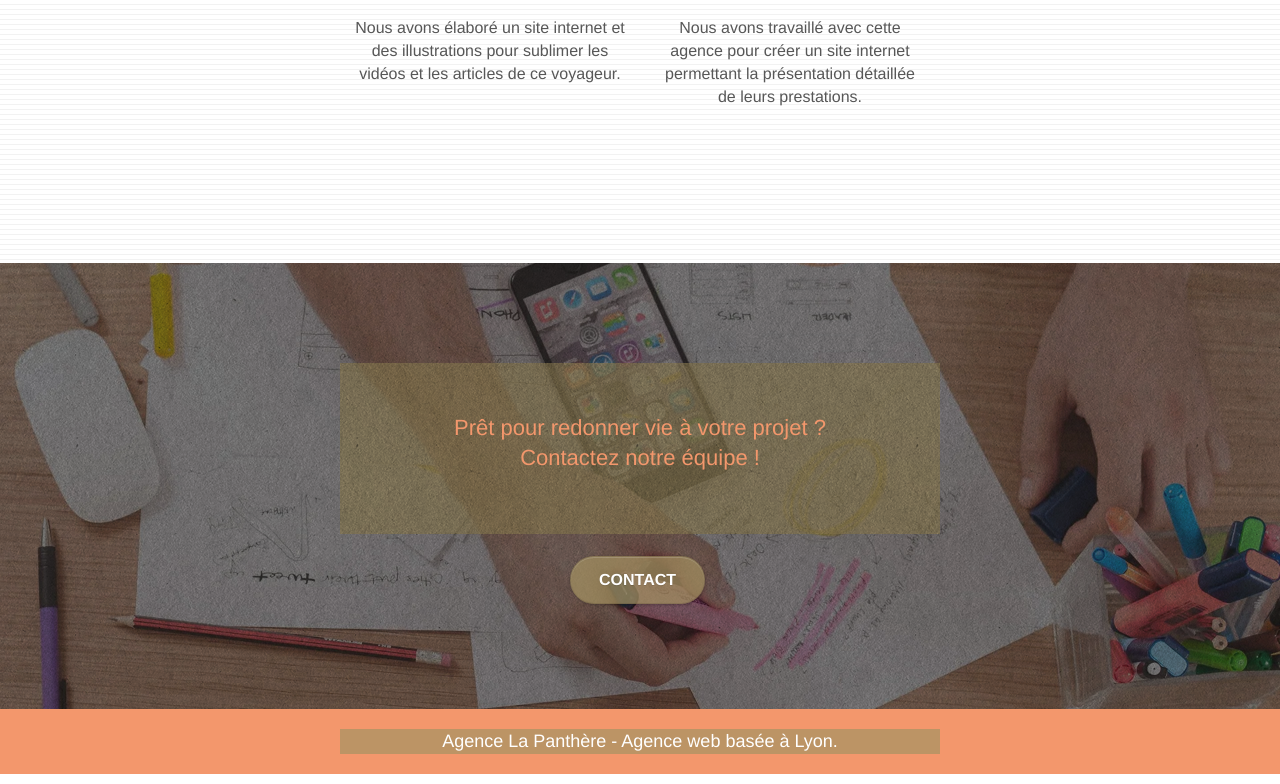
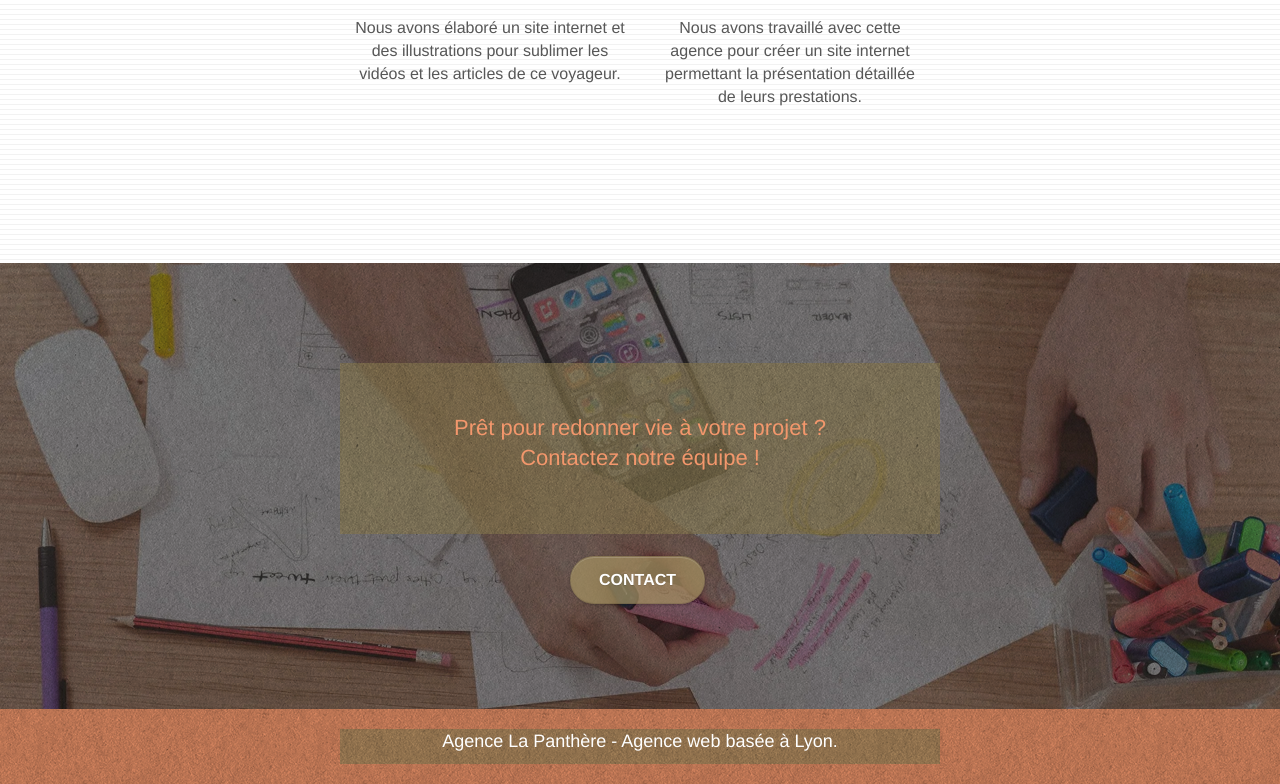
Before and after one commit to mariemeisters/Agence_La_Panthere_optimisation, a plain HTML site: page index.html in a window 1280 px wide. Shown: the part 2925-3709 px from the top of the page. Drawn offline with Linux system fonts and the light colour scheme.

Commit message:
optimisation footer contraste

```diff
--- a/index.html
+++ b/index.html
@@ -231,12 +231,12 @@
 <!-- bloc-5-cta END -->
 </main>
 <!-- Footer - bloc-8 -->
-<footer class="bloc tc-white bgc-atomic-tangerine d-bloc" id="bloc-8"> <!-- footer -->
+<footer class="bloc bgc-atomic-tangerine d-bloc bloc-bg-texture texture-paper b-parallax" id="bloc-8">
 	<div class="container bloc-sm">
-		<div class="row">
-			<div class="row">
-				<p class="text-center white black-background-bloc-5 tight-width-whitespace">
-					Agence La Panthère - Agence web basée à Lyon.
+		<div class="row tight-width-whitespace black-background-bloc-5">
+			<div class="col-sm-12">
+				<p class="text-center white">
+					Agence La Panthère - Agence web basée à Lyon.<br>
 				</p>
 				<!--
 				<div class="row row-no-gutters social">
--- a/style.css
+++ b/style.css
@@ -764,9 +764,8 @@ h4 {
     padding: 40px 40px 40px 40px;
 }
 
-.black-background-bloc-5 { /*ajout d'un container pour régler le contrast*/
+.black-background-bloc-5 { /*ajout d'un container pour régler le contraste*/
     background-color: rgba(165, 147, 99, 0.7);
-
 }
 
 .bold-link {
@@ -792,6 +791,7 @@ h4 {
 
 .btn-atomic-tangerine {
     background:rgba(165, 147, 99, 0.7); /*initialement #F3976C*/
+
     color: #FFFFFF!important;
 }
 
```
Also changed, not shown: page2.html (+4 -3 lines).
